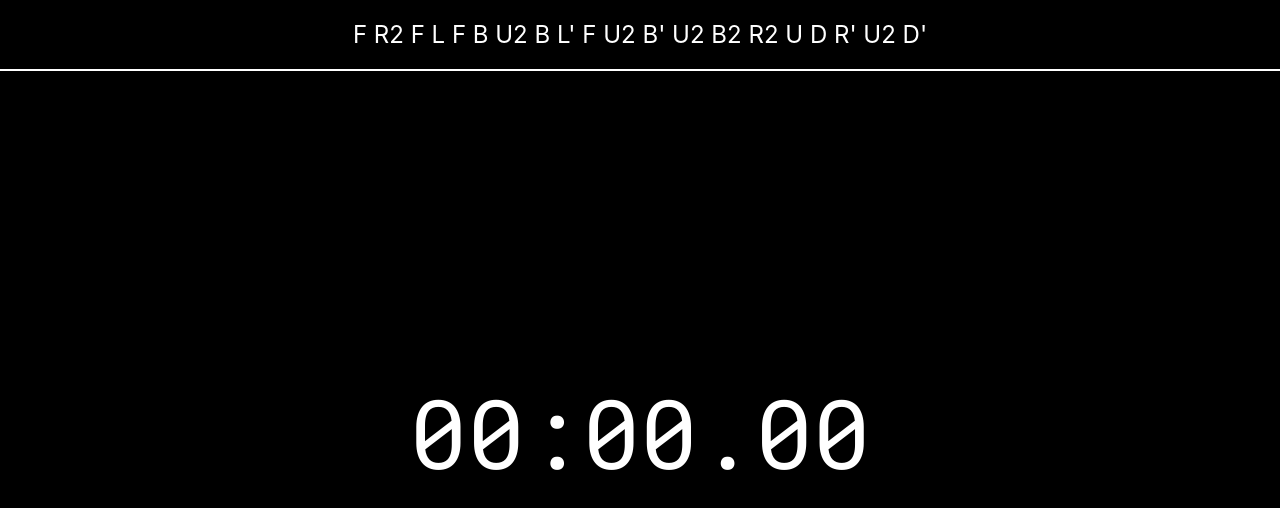
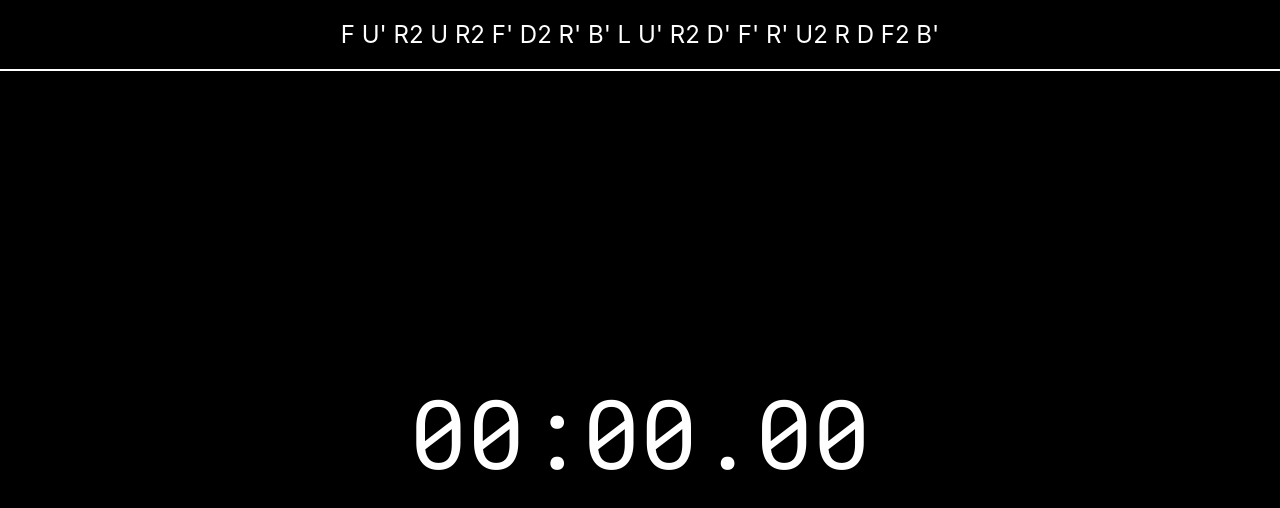
Before and after one commit to MateCon/cube-timer, a React (Create React App) app: page / in a window 1280 px wide. Shown: the top 508 px of the page. Built offline with nearby package versions, Linux system fonts and the light colour scheme.

Commit message:
generate scrambles in every solve

```diff
--- a/src/App.js
+++ b/src/App.js
@@ -1,13 +1,19 @@
-import React from 'react';
+import React, { useState } from 'react';
 import Stopwatch from './components/stopwatch/stopwatch';
 import ScrambleViewer from './components/scramble-viewer/scramble-viewer';
 import './App.css';
 
 const App = () => {
+  const [lastSolve, setLastSolve] = useState({});
+
   return (
     <div id="app">
-      <ScrambleViewer />
-      <Stopwatch />
+      <ScrambleViewer
+        lastSolve={lastSolve}
+      />
+      <Stopwatch
+        setLastSolve={setLastSolve}
+      />
     </div>
   );
 }
--- a/src/components/scramble-viewer/scramble-viewer.js
+++ b/src/components/scramble-viewer/scramble-viewer.js
@@ -4,8 +4,12 @@ import './scramble-viewer.scss';
 
 const LENGTH_3X3 = 20;
 
-const ScrambleViewer = () => {
+const ScrambleViewer = lastSolve => {
     const [scramble, setScramble] = useState(scrambler3x3(LENGTH_3X3));
+
+    useEffect(() => {
+        setScramble(scrambler3x3(LENGTH_3X3));
+    }, [lastSolve]);
 
     return <div id='scramble-viewer'>
         <p>{scramble}</p>
--- a/src/components/stopwatch/stopwatch.js
+++ b/src/components/stopwatch/stopwatch.js
@@ -4,7 +4,7 @@ import useTimer from '../../helpers/useTimer';
 import { format_time, format_inspection } from '../../helpers/helper-methods';
 import './stopwatch-style.scss';
 
-const Stopwatch = () => {
+const Stopwatch = ({setLastSolve}) => {
     const [{ minutes, seconds, hundredths, start, pause, reset, isRunning }] = useStopwatch({ autoStart: false });
     const [inspection] = useTimer();
     const [helperTimer] = useStopwatch({ autoStart: false });
@@ -33,6 +33,7 @@ const Stopwatch = () => {
                     setColor('green');
                 } else {
                     pause();
+                    setLastSolve(format_time(minutes, seconds, hundredths));
                 }
             } else {
                 helperTimer.start();
```
